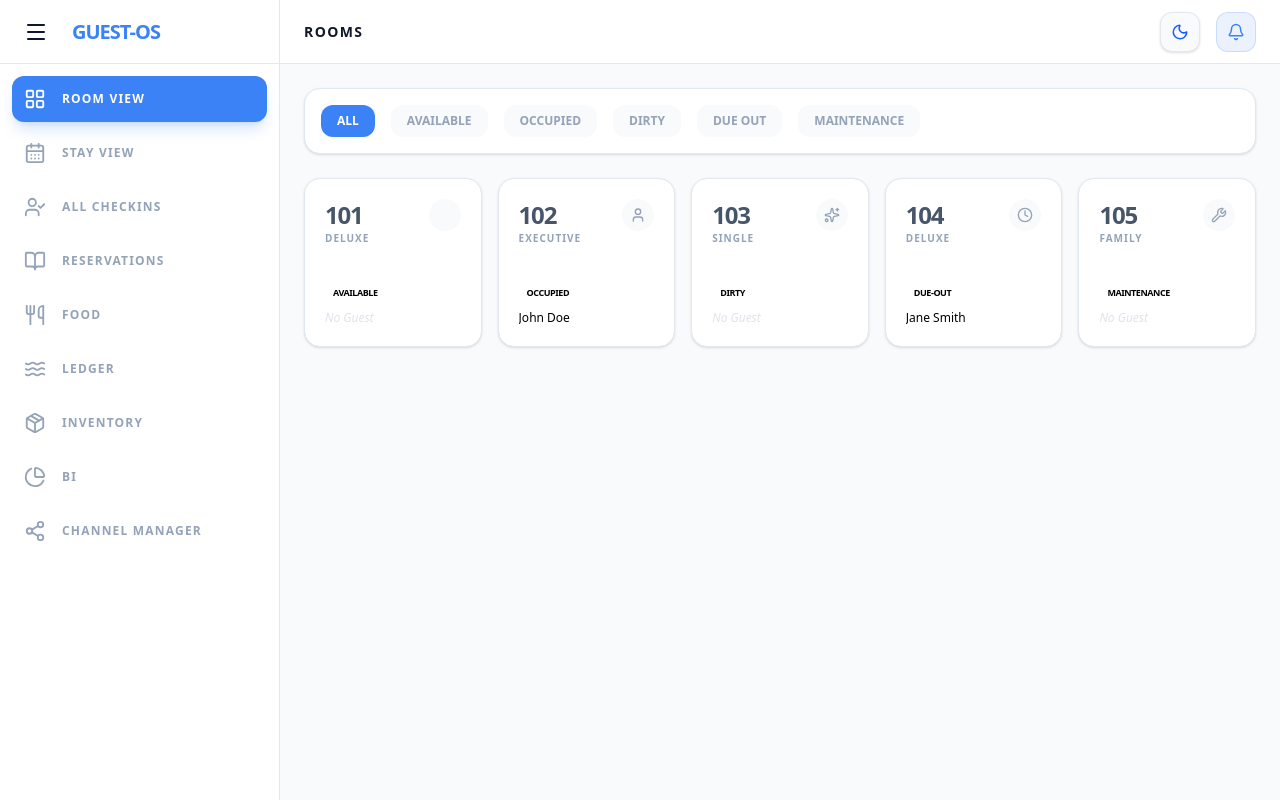
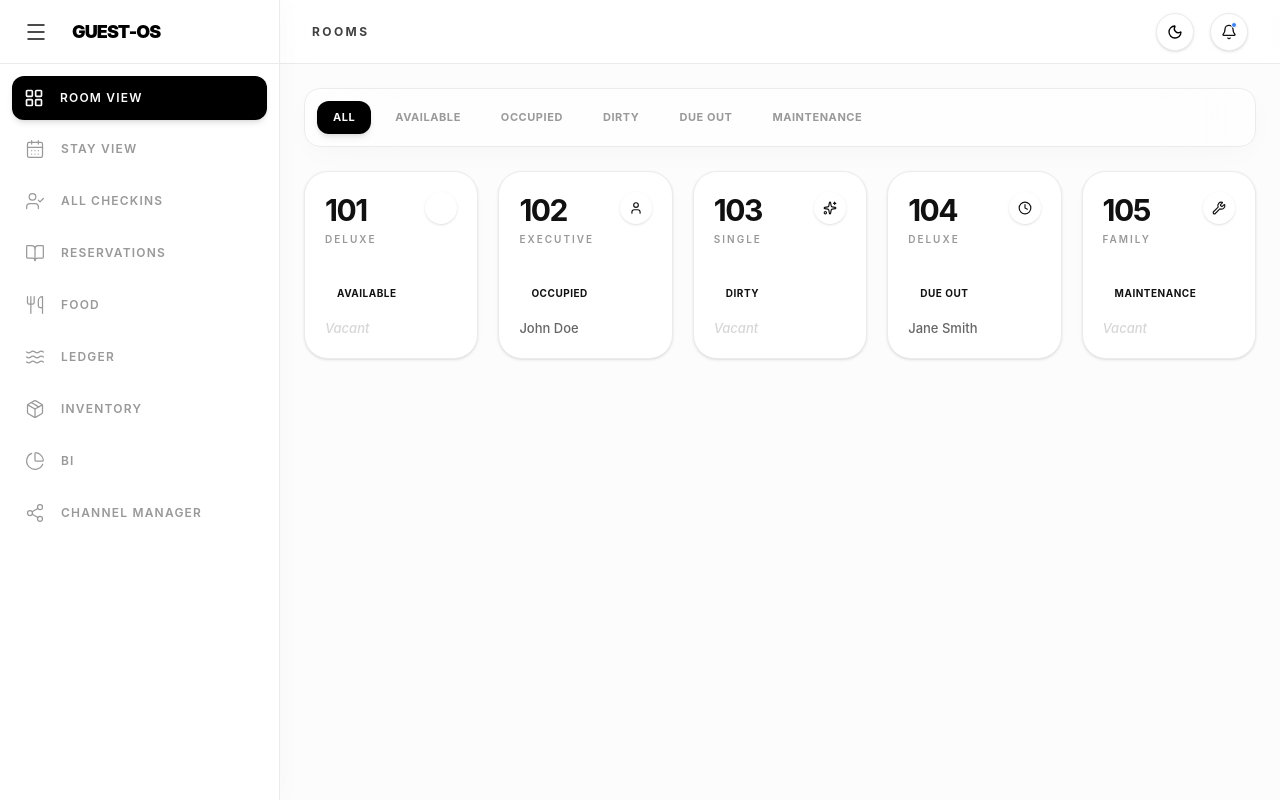
Before and after one commit to GitShivamNauriyal/hotel-cms, a React (Vite) app in the folder frontend/: page / in a window 1280 px wide. Built offline with nearby package versions, Linux system fonts and the light colour scheme.

Commit message:
Restructuring and redesigning

```diff
--- a/frontend/src/components/layout/Sidebar.jsx
+++ b/frontend/src/components/layout/Sidebar.jsx
@@ -36,15 +36,15 @@ export default function Sidebar({
             initial={false}
             animate={{ width: isOpen ? 280 : 70 }}
             transition={sidebarTransition}
-            className="h-screen bg-sidebar-bg border-r border-border-subtle flex flex-col z-20 shrink-0"
+            className="h-screen bg-sidebar-bg border-r border-border-subtle flex flex-col z-20 shrink-0 shadow-[4px_0_24px_rgba(0,0,0,0.02)]"
         >
             <div className="p-4 h-16 flex items-center border-b border-border-subtle overflow-hidden">
                 <motion.button
                     whileTap={hapticWidgets.tap}
                     onClick={toggleSidebar}
-                    className="p-2 hover:bg-app-bg rounded-lg text-text-main shrink-0"
+                    className="p-2 hover:bg-app-bg rounded-xl text-text-main shrink-0 transition-colors"
                 >
-                    <Menu size={24} />
+                    <Menu size={24} strokeWidth={1.5} />
                 </motion.button>
                 <AnimatePresence>
                     {isOpen && (
@@ -52,7 +52,7 @@ export default function Sidebar({
                             initial={{ opacity: 0, x: -10 }}
                             animate={{ opacity: 1, x: 0 }}
                             exit={{ opacity: 0, x: -10 }}
-                            className="font-black text-xl ml-4 tracking-tighter text-brand whitespace-nowrap"
+                            className="font-black text-lg ml-4 tracking-[-0.05em] text-brand whitespace-nowrap"
                         >
                             GUEST-OS
                         </motion.span>
@@ -60,25 +60,27 @@ export default function Sidebar({
                 </AnimatePresence>
             </div>
 
-            <nav className="flex-1 p-3 space-y-2 overflow-y-auto scrollbar-hide">
+            <nav className="flex-1 p-3 space-y-1.5 overflow-y-auto scrollbar-hide">
                 {navItems.map((item) => (
                     <motion.div
                         key={item.id}
                         whileTap={hapticWidgets.tap}
                         onClick={() => setActiveId(item.id)}
-                        className={`flex items-center p-3 rounded-xl cursor-pointer transition-all duration-200 group
+                        className={`flex items-center p-3 rounded-xl cursor-pointer transition-all duration-300 group
               ${
                   activeId === item.id
-                      ? "bg-brand text-white shadow-lg shadow-brand/20"
-                      : "hover:bg-brand/10 text-text-muted hover:text-brand"
+                      ? "bg-brand text-app-bg shadow-md"
+                      : "hover:bg-card-bg text-text-muted hover:text-brand hover:shadow-sm border border-transparent hover:border-border-subtle"
               }`}
                     >
-                        <item.icon size={22} className="shrink-0" />
+                        <item.icon size={20} strokeWidth={activeId === item.id ? 2 : 1.5} className="shrink-0" />
                         {isOpen && (
                             <motion.span
                                 initial={{ opacity: 0, x: -10 }}
                                 animate={{ opacity: 1, x: 0 }}
-                                className="ml-4 font-bold text-xs tracking-widest whitespace-nowrap"
+                                className={`ml-4 font-semibold text-xs tracking-widest whitespace-nowrap ${
+                                    activeId === item.id ? "" : "opacity-80"
+                                }`}
                             >
                                 {item.label}
                             </motion.span>
--- a/frontend/src/components/layout/TopNav.jsx
+++ b/frontend/src/components/layout/TopNav.jsx
@@ -7,8 +7,8 @@ export default function TopNav({ currentView }) {
     const { isDark, toggleTheme } = useTheme()
 
     return (
-        <header className="h-16 bg-sidebar-bg border-b border-border-subtle flex items-center justify-between px-6 sticky top-0 z-10 transition-colors duration-300">
-            <h2 className="text-sm font-black uppercase tracking-widest text-text-main">
+        <header className="h-16 bg-sidebar-bg/80 backdrop-blur-xl border-b border-border-subtle flex items-center justify-between px-8 sticky top-0 z-10 transition-colors duration-300">
+            <h2 className="text-xs font-bold uppercase tracking-[0.2em] text-text-main opacity-80">
                 {currentView.replace("-", " ")}
             </h2>
 
@@ -16,24 +16,25 @@ export default function TopNav({ currentView }) {
                 {/* THEME TOGGLE BUTTON */}
                 <motion.button
                     whileTap={hapticWidgets.tap}
-                    onClick={toggleTheme} // This must be the function from Context
-                    className="p-2.5 rounded-xl bg-app-bg text-text-main border border-border-subtle shadow-sm hover:border-brand transition-all"
+                    onClick={toggleTheme}
+                    className="p-2.5 rounded-full bg-card-bg text-text-main border border-border-subtle shadow-sm hover-lift"
                     title={
                         isDark ? "Switch to Light Mode" : "Switch to Dark Mode"
                     }
                 >
                     {isDark ? (
-                        <Sun size={18} className="text-yellow-400" />
+                        <Sun size={16} className="text-yellow-400" />
                     ) : (
-                        <Moon size={18} className="text-blue-600" />
+                        <Moon size={16} className="text-brand" />
                     )}
                 </motion.button>
 
                 <motion.button
                     whileTap={hapticWidgets.tap}
-                    className="p-2.5 rounded-xl bg-brand/10 text-brand border border-brand/20"
+                    className="p-2.5 rounded-full bg-card-bg text-text-main border border-border-subtle shadow-sm hover-lift relative"
                 >
-                    <Bell size={18} />
+                    <div className="absolute top-2 right-2.5 w-1.5 h-1.5 bg-brand-accent rounded-full border border-card-bg"></div>
+                    <Bell size={16} />
                 </motion.button>
             </div>
         </header>
--- a/frontend/src/index.css
+++ b/frontend/src/index.css
@@ -1,62 +1,127 @@
 @import "tailwindcss";
 
-/* 1. Define the Dark Mode strategy (Class-based) */
 @custom-variant dark (&:where(.dark, .dark *));
 
-/* 2. Define your Design System */
 @theme {
-    /* Surface Colors - Optimized Contrast */
-    --color-app-bg: light-dark(#f8fafc, #0b0f1a);
-    --color-sidebar-bg: light-dark(#ffffff, #111827);
-    --color-card-bg: light-dark(#ffffff, #111827);
-    --color-border-subtle: light-dark(#e2e8f0, #1f2937);
+    /* 2027 Minimalist Design System */
+    --font-sans: "Inter", "Outfit", system-ui, -apple-system, sans-serif;
 
-    /* Text Colors - High Readability */
-    --color-text-main: light-dark(#0f172a, #f9fafb); /* Highest contrast */
-    --color-text-secondary: light-dark(#475569, #d1d5db); /* For body text */
-    --color-text-muted: light-dark(#94a3b8, #6b7280); /* For subtle hints */
+    /* Map Tailwind classes to explicit CSS variables */
+    --color-app-bg: var(--app-bg);
+    --color-sidebar-bg: var(--sidebar-bg);
+    --color-card-bg: var(--card-bg);
+    --color-border-subtle: var(--border-subtle);
 
-    /* Branding - Primary Brand Blue */
-    --color-brand: #3b82f6;
-    --color-brand-hover: #2563eb;
+    --color-text-main: var(--text-main);
+    --color-text-secondary: var(--text-secondary);
+    --color-text-muted: var(--text-muted);
 
-    /* Status Colors - Mapped for Semantic use */
-    --color-status-available: light-dark(#22c55e, #10b981);
-    --color-status-occupied: light-dark(#ef4444, #f43f5e);
-    --color-status-dirty: light-dark(#f59e0b, #fbbf24);
-    --color-status-due-out: light-dark(#0ea5e9, #38bdf8);
-    --color-status-reservation: light-dark(#8b5cf6, #a78bfa);
-    --color-status-maintenance: light-dark(#64748b, #94a3b8);
+    --color-brand: var(--brand);
+    --color-brand-hover: var(--brand-hover);
+    --color-brand-accent: var(--brand-accent);
+
+    --color-status-available-bg: var(--status-available-bg);
+    --color-status-available-text: var(--status-available-text);
+
+    --color-status-occupied-bg: var(--status-occupied-bg);
+    --color-status-occupied-text: var(--status-occupied-text);
+
+    --color-status-dirty-bg: var(--status-dirty-bg);
+    --color-status-dirty-text: var(--status-dirty-text);
+
+    --color-status-due-out-bg: var(--status-due-out-bg);
+    --color-status-due-out-text: var(--status-due-out-text);
+
+    --color-status-maintenance-bg: var(--status-maintenance-bg);
+    --color-status-maintenance-text: var(--status-maintenance-text);
 }
 
-/* 3. Base Styles */
 @layer base {
+    :root {
+        color-scheme: light;
+
+        /* Elegant Light Backgrounds */
+        --app-bg: #fcfcfc;
+        --sidebar-bg: #ffffff;
+        --card-bg: #ffffff;
+        --border-subtle: #ebebeb;
+
+        /* Light Typography */
+        --text-main: #111111;
+        --text-secondary: #666666;
+        --text-muted: #999999;
+
+        /* Light Brand */
+        --brand: #000000;
+        --brand-hover: #333333;
+        --brand-accent: #3b82f6;
+
+        /* Light Status */
+        --status-available-bg: #ecfdf5;
+        --status-available-text: #059669;
+
+        --status-occupied-bg: #fef2f2;
+        --status-occupied-text: #dc2626;
+
+        --status-dirty-bg: #fffbeb;
+        --status-dirty-text: #d97706;
+
+        --status-due-out-bg: #f0f9ff;
+        --status-due-out-text: #0284c7;
+
+        --status-maintenance-bg: #f8fafc;
+        --status-maintenance-text: #475569;
+    }
+
     .dark {
-        --color-app-bg: #0f172a;
-        --color-sidebar-bg: #1e293b;
-        --color-card-bg: #1e293b;
-        --color-border-subtle: #334155;
-        --color-text-main: #d3d3d3;
-        --color-text-secondary: #bebebe;
-        --color-text-muted: #94a3b8;
+        color-scheme: dark;
 
-        /* Slightly deeper versions for dark mode */
-        --color-status-available: #16a34a;
-        --color-status-occupied: #dc2626;
+        /* Elegant Dark Backgrounds */
+        --app-bg: #050505;
+        --sidebar-bg: #0a0a0a;
+        --card-bg: #111111;
+        --border-subtle: #1f1f1f;
+
+        /* Dark Typography */
+        --text-main: #ededed;
+        --text-secondary: #a1a1a1;
+        --text-muted: #777777;
+
+        /* Dark Brand */
+        --brand: #ffffff;
+        --brand-hover: #cccccc;
+        --brand-accent: #3b82f6;
+
+        /* Dark Status */
+        --status-available-bg: #022c22;
+        --status-available-text: #34d399;
+
+        --status-occupied-bg: #450a0a;
+        --status-occupied-text: #f87171;
+
+        --status-dirty-bg: #451a03;
+        --status-dirty-text: #fbbf24;
+
+        --status-due-out-bg: #082f49;
+        --status-due-out-text: #38bdf8;
+
+        --status-maintenance-bg: #0f172a;
+        --status-maintenance-text: #94a3b8;
     }
-    html,
-    body,
-    html,
-    body,
-    #root {
+
+    html, body, #root {
         height: 100%;
         margin: 0;
         padding: 0;
-        overflow: hidden;
-        @apply transition-colors duration-200;
+        background-color: var(--app-bg);
+        color: var(--text-main);
+        font-family: var(--font-sans);
+        -webkit-font-smoothing: antialiased;
+        @apply transition-colors duration-500;
     }
 }
 
+@layer utilities {
     .scrollbar-hide::-webkit-scrollbar {
         display: none;
     }
@@ -65,9 +130,19 @@
         scrollbar-width: none;
     }
 
-/* 4. Utility Components (Optional but helpful for prototypes) */
-@layer components {
-    .glass-sidebar {
-        @apply bg-sidebar-bg/80 backdrop-blur-md border-r border-border-subtle;
+    /* 2027 Glassmorphism Utils */
+    .glass-panel {
+        @apply bg-card-bg/60 backdrop-blur-2xl border border-border-subtle shadow-[0_8px_32px_-8px_rgba(0,0,0,0.04)];
+    }
+    .dark .glass-panel {
+        @apply shadow-[0_8px_32px_-8px_rgba(0,0,0,0.4)];
+    }
+
+    /* Subtle hover interactions */
+    .hover-lift {
+        @apply transition-all duration-300 ease-[cubic-bezier(0.16,1,0.3,1)] hover:-translate-y-[2px] hover:shadow-[0_12px_40px_-12px_rgba(0,0,0,0.08)];
+    }
+    .dark .hover-lift {
+        @apply hover:shadow-[0_12px_40px_-12px_rgba(0,0,0,0.6)];
     }
 }
--- a/frontend/src/modules/rooms/components/RoomCard.jsx
+++ b/frontend/src/modules/rooms/components/RoomCard.jsx
@@ -1,33 +1,38 @@
 import { motion } from "motion/react"
 import { hapticWidgets } from "../../../lib/motion"
-// Fixed imports: Clean -> Sparkles, Hammer -> Wrench
 import { User, Sparkles, Wrench, AlertCircle, Clock } from "lucide-react"
 
 export default function RoomCard({ room }) {
-    const statusColors = {
-        available: "var(--color-status-available)",
-        occupied: "var(--color-status-occupied)",
-        dirty: "var(--color-status-dirty)",
-        "due-out": "var(--color-status-due-out)",
-        maintenance: "var(--color-status-maintenance)",
+    const statusBg = {
+        available: "var(--color-status-available-bg)",
+        occupied: "var(--color-status-occupied-bg)",
+        dirty: "var(--color-status-dirty-bg)",
+        "due-out": "var(--color-status-due-out-bg)",
+        maintenance: "var(--color-status-maintenance-bg)",
+    }
+    const statusText = {
+        available: "var(--color-status-available-text)",
+        occupied: "var(--color-status-occupied-text)",
+        dirty: "var(--color-status-dirty-text)",
+        "due-out": "var(--color-status-due-out-text)",
+        maintenance: "var(--color-status-maintenance-text)",
     }
 
-    // Helper function to return the right icon based on status
     const getStatusIcon = (status) => {
         switch (status) {
             case "occupied":
-                return <User size={16} />
+                return <User size={14} />
             case "dirty":
-                return <Sparkles size={16} />
+                return <Sparkles size={14} />
             case "maintenance":
-                return <Wrench size={16} />
+                return <Wrench size={14} />
             case "due-out":
-                return <Clock size={16} />
+                return <Clock size={14} />
             default:
                 return (
                     <div
                         className="w-2 h-2 rounded-full"
-                        style={{ background: statusColors[status] }}
+                        style={{ background: statusText[status] }}
                     />
                 )
         }
@@ -37,46 +42,48 @@ export default function RoomCard({ room }) {
         <motion.div
             whileHover={hapticWidgets.hover}
             whileTap={hapticWidgets.tap}
-            className="bg-card-bg rounded-2xl border border-border-subtle p-5 shadow-sm cursor-pointer relative overflow-hidden group"
+            className="bg-card-bg rounded-3xl border border-border-subtle p-5 shadow-sm cursor-pointer relative overflow-hidden group hover-lift"
         >
-            <div
-                className="absolute top-0 left-0 w-full h-1.5"
-                style={{ backgroundColor: statusColors[room.status] }}
-            />
-
-            <div className="flex justify-between items-start mb-4">
+            <div className="flex justify-between items-start mb-6">
                 <div>
-                    <h3 className="text-2xl text-text-secondary font-black tracking-tighter">
+                    <h3 className="text-3xl text-text-main font-bold tracking-[-0.05em]">
                         {room.id}
                     </h3>
-                    <p className="text-[10px] font-bold text-text-muted uppercase tracking-widest">
+                    <p className="text-[10px] font-semibold text-text-muted uppercase tracking-[0.2em] mt-1">
                         {room.type}
                     </p>
                 </div>
-                <div className="w-8 h-8 rounded-full flex items-center justify-center bg-app-bg text-text-muted group-hover:bg-brand group-hover:text-white transition-colors">
-                    {/* Now using the icons correctly */}
+                <div
+                    className="w-8 h-8 rounded-full flex items-center justify-center transition-colors shadow-sm"
+                    style={{
+                        backgroundColor: statusBg[room.status],
+                        color: statusText[room.status],
+                    }}
+                >
                     {getStatusIcon(room.status)}
                 </div>
             </div>
 
-            <div className="mt-8">
+            <div className="mt-8 flex items-end justify-between">
+                <div>
                     <span
-                    className="px-2 py-1 rounded-md text-[9px] font-black uppercase tracking-tighter"
+                        className="px-3 py-1.5 rounded-full text-[10px] font-bold uppercase tracking-wider"
                         style={{
-                        backgroundColor: `${statusColors[room.status]}20`,
-                        color: statusColors[room.status],
+                            backgroundColor: statusBg[room.status],
+                            color: statusText[room.status],
                         }}
                     >
-                    {room.status}
+                        {room.status.replace("-", " ")}
                     </span>
-                <p className="text-xs mt-2 font-medium truncate h-4">
+                    <p className="text-[13px] mt-4 font-medium truncate max-w-[120px] text-text-secondary">
                         {room.guest || (
-                        <span className="text-text-muted/30 italic">
-                            No Guest
+                            <span className="text-text-muted/40 italic">
+                                Vacant
                             </span>
                         )}
                     </p>
                 </div>
+            </div>
         </motion.div>
     )
 }
--- a/frontend/src/modules/rooms/components/RoomGrid.jsx
+++ b/frontend/src/modules/rooms/components/RoomGrid.jsx
@@ -26,17 +26,17 @@ export default function RoomGrid() {
     return (
         <div className="space-y-6">
             {/* Header with Quick Info */}
-            <div className="flex justify-between items-center bg-card-bg p-4 rounded-2xl border border-border-subtle shadow-sm">
-                <div className="flex gap-4">
+            <div className="flex justify-between items-center glass-panel p-3 rounded-2xl">
+                <div className="flex gap-2">
                     {FILTERS.map((f) => (
                         <button
                             key={f}
                             onClick={() => setFilter(f)}
-                            className={`px-4 py-2 rounded-xl text-xs font-bold transition-all
+                            className={`px-4 py-2 rounded-xl text-[11px] font-bold transition-all tracking-wider
                ${
                    filter === f
-                       ? "bg-brand text-white"
-                       : "bg-app-bg text-text-muted hover:text-brand"
+                       ? "bg-brand text-app-bg shadow-md"
+                       : "bg-transparent text-text-muted hover:text-brand hover:bg-card-bg"
                }`}
                         >
                             {f.toUpperCase()}
@@ -46,7 +46,7 @@ export default function RoomGrid() {
             </div>
 
             {/* Grid of Rooms */}
-            <div className="grid grid-cols-1 sm:grid-cols-2 md:grid-cols-3 lg:grid-cols-4 xl:grid-cols-5 gap-4">
+            <div className="grid grid-cols-1 sm:grid-cols-2 md:grid-cols-3 lg:grid-cols-4 xl:grid-cols-5 gap-5">
                 {MOCK_ROOMS.map((room) => (
                     <RoomCard key={room.id} room={room} />
                 ))}
```
Also changed, not shown: frontend/src/modules/stay-view/components/ReservationBar.jsx (+13 -10 lines), frontend/src/modules/stay-view/components/TimelineGrid.jsx (+11 -11 lines), 2 other files (tests, documents, lock files or other folders). Lines whose indentation alone changed are shown as unchanged.
